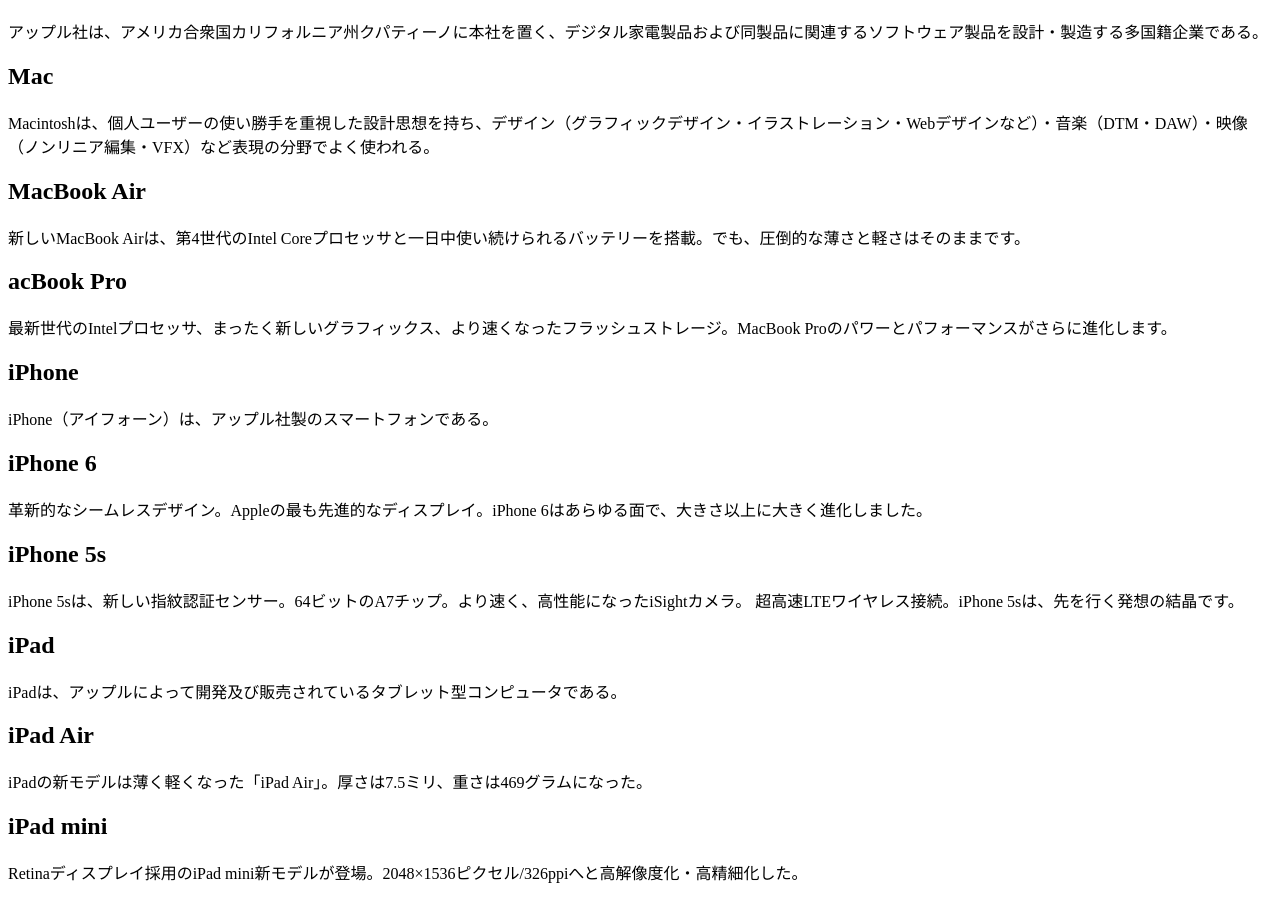
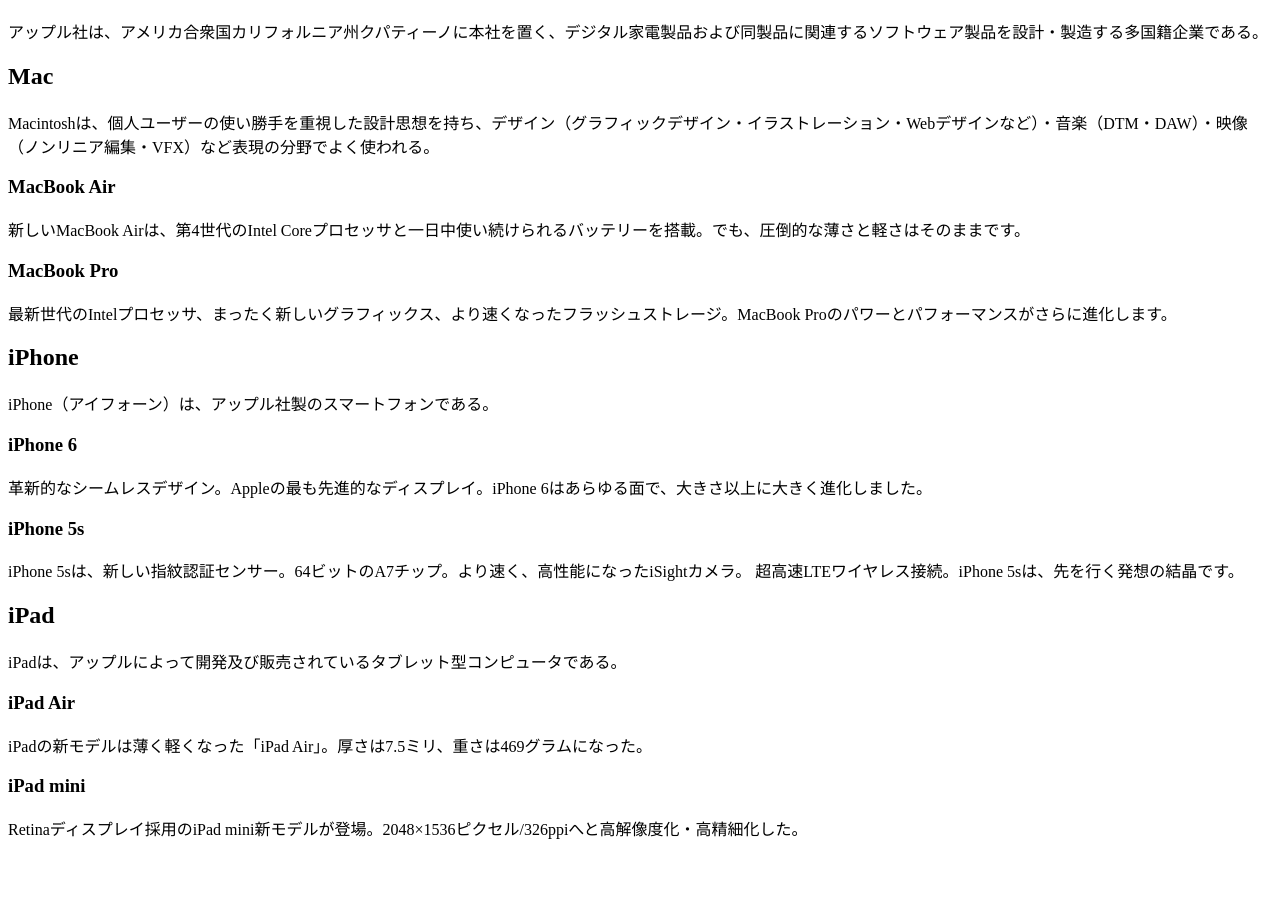
Before and after one commit to junyako/junyako.github.io, a plain HTML site: page apple.html in a window 1280 px wide. Shown: the part 61-961 px from the top of the page. After the commit the page ends 917 px from the top, so only its background shows below. Drawn offline with Linux system fonts and the light colour scheme.

Commit message:
diff apple

```diff
--- a/apple.html
+++ b/apple.html
@@ -13,12 +13,12 @@
     <p>Macintoshは、個人ユーザーの使い勝手を重視した設計思想を持ち、デザイン（グラフィックデザイン・イラストレーション・Webデザインなど）・音楽（DTM・DAW）・映像（ノンリニア編集・VFX）など表現の分野でよく使われる。</p>
 
 
-    <h2>MacBook Air</h2>
+    <h3>MacBook Air</h3>
     <p>新しいMacBook Airは、第4世代のIntel Coreプロセッサと一日中使い続けられるバッテリーを搭載。でも、圧倒的な薄さと軽さはそのままです。</p>
 
 
 
-    <h2>acBook Pro</h2>
+    <h3>MacBook Pro</h3>
     <p>最新世代のIntelプロセッサ、まったく新しいグラフィックス、より速くなったフラッシュストレージ。MacBook Proのパワーとパフォーマンスがさらに進化します。</p>
 
 
@@ -26,11 +26,11 @@
     <p>iPhone（アイフォーン）は、アップル社製のスマートフォンである。</p>
 
 
-    <h2>iPhone 6</h2>
+    <h3>iPhone 6</h3>
     <p>革新的なシームレスデザイン。Appleの最も先進的なディスプレイ。iPhone 6はあらゆる面で、大きさ以上に大きく進化しました。</p>
 
 
-    <h2>iPhone 5s</h2>
+    <h3>iPhone 5s</h3>
     <p>iPhone 5sは、新しい指紋認証センサー。64ビットのA7チップ。より速く、高性能になったiSightカメラ。 超高速LTEワイヤレス接続。iPhone 5sは、先を行く発想の結晶です。</p>
 
 
@@ -38,11 +38,11 @@
     <h2>iPad</h2>
     <p>iPadは、アップルによって開発及び販売されているタブレット型コンピュータである。</p>
 
-    <h2>iPad Air</h2>
+    <h3>iPad Air</h3>
     <p>iPadの新モデルは薄く軽くなった「iPad Air」。厚さは7.5ミリ、重さは469グラムになった。</p>
 
 
-    <h2>iPad mini</h2>
+    <h3>iPad mini</h3>
     <p>Retinaディスプレイ採用のiPad mini新モデルが登場。2048×1536ピクセル/326ppiへと高解像度化・高精細化した。</p>
 
 </body>
```
